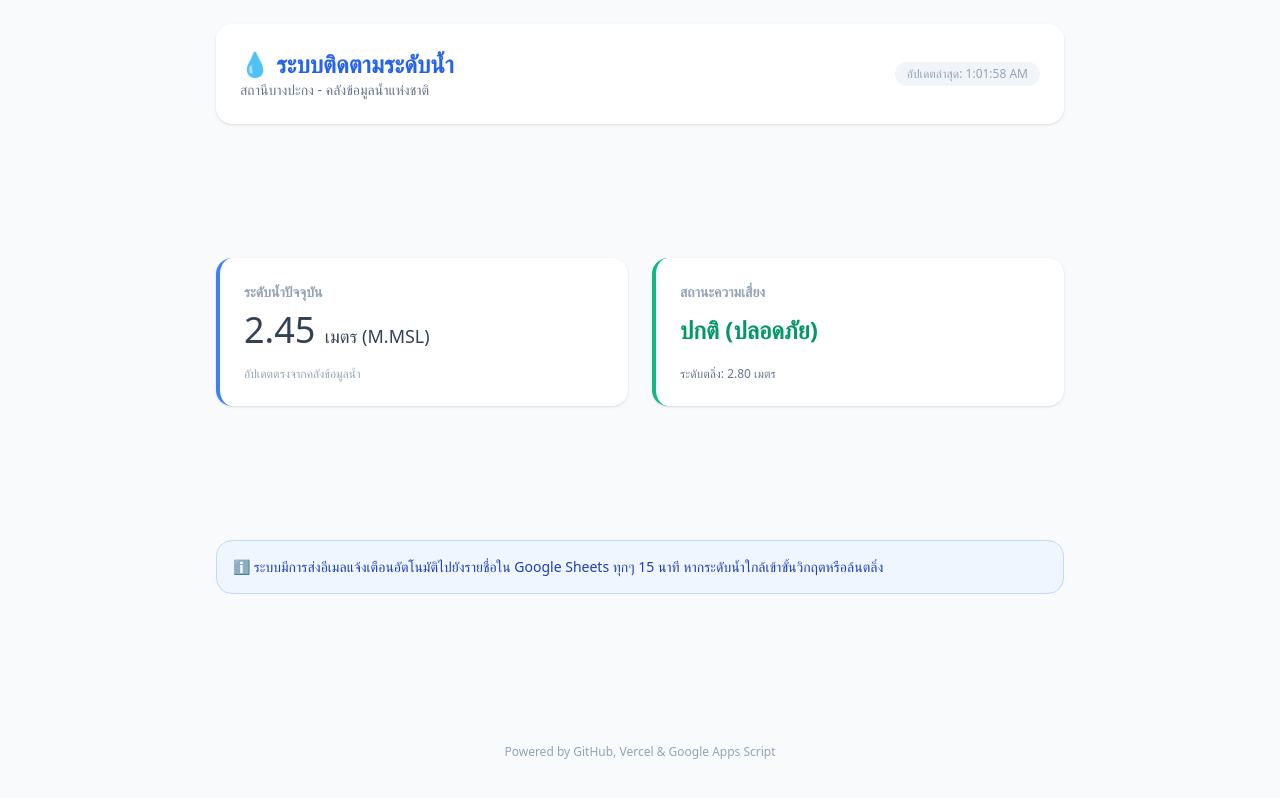
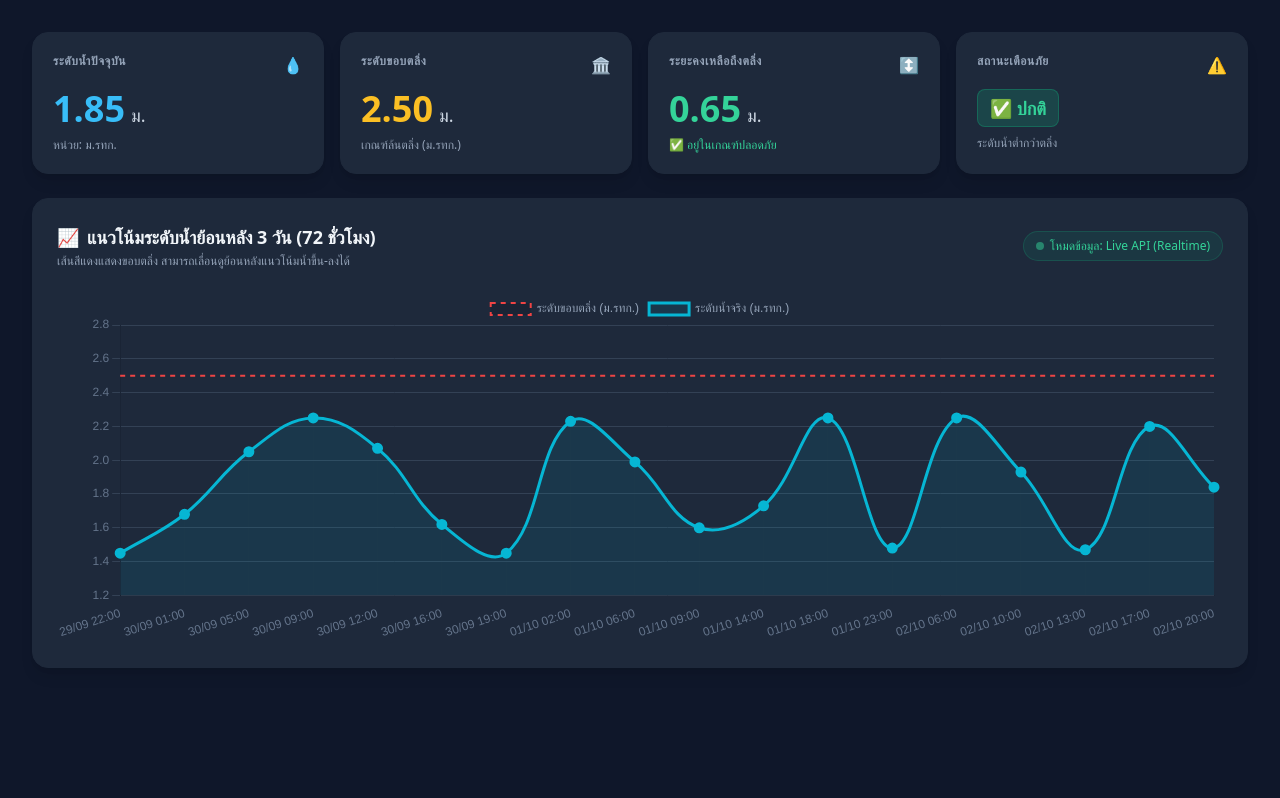
Before and after one commit to krishdakorn/bangpakong-water-dashboard, a plain HTML site: page index.html in a window 1280 px wide. Drawn offline with nearby package versions, Linux system fonts and the light colour scheme; no server answers.

Commit message:
Refactor index.html for improved layout and features

```diff
--- a/index.html
+++ b/index.html
@@ -3,82 +3,187 @@
 	<head>
 		<meta charset="UTF-8">
 		<meta name="viewport" content="width=device-width, initial-scale=1.0">
-		<title>Dashboard ระดับน้ำสถานีบางปะกงแบบเรียลไทม์</title>
-		<!-- Tailwind CSS สำหรับตกแต่ง UI -->
+		<title>Dashboard ระดับน้ำสถานีบางปะกง แบบเรียลไทม์</title>
 		<script src="https://cdn.tailwindcss.com"></script>
+		<script src="https://cdn.jsdelivr.net/npm/chart.js"></script>
 	</head>
-	<body class="bg-slate-50 font-sans text-slate-800">
-		<div class="max-w-4xl mx-auto p-6 min-h-screen flex flex-col justify-between">
-			<!-- Header -->
-			<header class="bg-white shadow rounded-2xl p-6 mb-6 flex justify-between items-center">
-				<div>
-					<h1 class="text-2xl font-bold text-blue-600">💧 ระบบติดตามระดับน้ำ</h1>
-					<p class="text-sm text-slate-500">สถานีบางปะกง - คลังข้อมูลน้ำแห่งชาติ</p>
-				</div>
-				<div id="update-time" class="text-xs text-slate-400 bg-slate-100 px-3 py-1 rounded-full">
-					กำลังโหลดข้อมูล...
-				</div>
-			</header>
+	<body class="bg-[#0f172a] text-slate-100 font-sans min-h-screen p-4 md:p-8">
+		<div class="max-w-7xl mx-auto space-y-6">
 
-			<!-- Main Dashboard Card -->
-			<main class="grid grid-cols-1 md:grid-cols-2 gap-6 mb-6">
-				<!-- ระดับน้ำปัจจุบัน -->
-				<div class="bg-white shadow rounded-2xl p-6 flex flex-col justify-between border-l-4 border-blue-500">
-					<div>
-						<h2 class="text-sm font-semibold text-slate-400 uppercase">ระดับน้ำปัจจุบัน</h2>
-						<div class="text-4xl font-ext500 mt-2 text-slate-700">
-							<span id="water-level">--</span> <span class="text-lg font-normal">เมตร (M.MSL)</span>
-						</div>
+			<!-- Top Cards Grid -->
+			<div class="grid grid-cols-1 sm:grid-cols-2 lg:grid-cols-4 gap-4">
+				<!-- 1. ระดับน้ำปัจจุบัน -->
+				<div class="bg-[#1e293b] border border-slate-800 rounded-2xl p-5 shadow-lg relative overflow-hidden">
+					<div class="flex justify-between items-start">
+						<span class="text-xs font-semibold uppercase tracking-wider text-slate-400">ระดับน้ำปัจจุบัน</span>
+						<span class="text-sky-400">💧</span>
 					</div>
-					<div class="mt-4 text-xs text-slate-400">อัปเดตตรงจากคลังข้อมูลน้ำ</div>
+					<div class="mt-3 flex items-baseline">
+						<span id="water-level" class="text-4xl font-black text-sky-400">1.85</span>
+						<span class="ml-1.5 text-lg font-medium text-slate-300">ม.</span>
+					</div>
+					<div class="mt-2 text-xs text-slate-400">หน่วย: ม.รทก.</div>
 				</div>
 
-				<!-- สถานะตลิ่ง -->
-				<div id="status-card" class="bg-white shadow rounded-2xl p-6 flex flex-col justify-between border-l-4 border-emerald-500">
+				<!-- 2. ระดับขอบตลิ่ง -->
+				<div class="bg-[#1e293b] border border-slate-800 rounded-2xl p-5 shadow-lg relative overflow-hidden">
+					<div class="flex justify-between items-start">
+						<span class="text-xs font-semibold uppercase tracking-wider text-slate-400">ระดับขอบตลิ่ง</span>
+						<span class="text-amber-400">🏛️</span>
+					</div>
+					<div class="mt-3 flex items-baseline">
+						<span id="bank-level" class="text-4xl font-black text-amber-400">2.50</span>
+						<span class="ml-1.5 text-lg font-medium text-slate-300">ม.</span>
+					</div>
+					<div class="mt-2 text-xs text-slate-400">เกณฑ์ล้นตลิ่ง (ม.รทก.)</div>
+				</div>
+
+				<!-- 3. ระยะคงเหลือถึงตลิ่ง -->
+				<div class="bg-[#1e293b] border border-slate-800 rounded-2xl p-5 shadow-lg relative overflow-hidden">
+					<div class="flex justify-between items-start">
+						<span class="text-xs font-semibold uppercase tracking-wider text-slate-400">ระยะคงเหลือถึงตลิ่ง</span>
+						<span class="text-emerald-400">↕️</span>
+					</div>
+					<div class="mt-3 flex items-baseline">
+						<span id="remaining-level" class="text-4xl font-black text-emerald-400">0.65</span>
+						<span class="ml-1.5 text-lg font-medium text-slate-300">ม.</span>
+					</div>
+					<div id="remaining-desc" class="mt-2 text-xs text-emerald-400 flex items-center">✅ อยู่ในเกณฑ์ปลอดภัย</div>
+				</div>
+
+				<!-- 4. สถานะเตือนภัย -->
+				<div class="bg-[#1e293b] border border-slate-800 rounded-2xl p-5 shadow-lg relative overflow-hidden">
+					<div class="flex justify-between items-start">
+						<span class="text-xs font-semibold uppercase tracking-wider text-slate-400">สถานะเตือนภัย</span>
+						<span class="text-slate-400">⚠️</span>
+					</div>
+					<div class="mt-3">
+						<span id="status-badge" class="inline-flex items-center px-3 py-1 rounded-lg text-lg font-bold bg-emerald-500/20 text-emerald-400 border border-emerald-500/30">
+							✅ ปกติ
+						</span>
+					</div>
+					<div id="status-sub" class="mt-2 text-xs text-slate-400">ระดับน้ำต่ำกว่าตลิ่ง</div>
+				</div>
+			</div>
+
+			<!-- Chart Section -->
+			<div class="bg-[#1e293b] border border-slate-800 rounded-2xl p-6 shadow-lg">
+				<div class="flex flex-col sm:flex-row justify-between items-start sm:items-center mb-6 gap-4">
 					<div>
-						<h2 class="text-sm font-semibold text-slate-400 uppercase">สถานะความเสี่ยง</h2>
-						<div id="status-text" class="text-2xl font-bold mt-3 text-emerald-600">
-							กำลังตรวจสอบ...
-						</div>
+						<h2 class="text-lg font-bold flex items-center gap-2">
+							<span>📈</span> แนวโน้มระดับน้ำย้อนหลัง 3 วัน (72 ชั่วโมง)
+						</h2>
+						<p class="text-xs text-slate-400 mt-0.5">เส้นสีแดงแสดงขอบตลิ่ง สามารถเลื่อนดูย้อนหลังแนวโน้มน้ำขึ้น-ลงได้</p>
 					</div>
-					<div id="bank-info" class="mt-4 text-xs text-slate-500">ระดับตลิ่ง: -- เมตร</div>
+					<div class="bg-emerald-500/10 border border-emerald-500/20 px-3 py-1.5 rounded-full text-xs text-emerald-400 font-medium flex items-center gap-1.5">
+						<span class="w-2 h-2 rounded-full bg-emerald-400 animate-pulse"></span> โหมดข้อมูล: Live API (Realtime)
+					</div>
 				</div>
-			</main>
 
-			<!-- ข้อมูลเพิ่มเติม / แจ้งเตือน -->
-			<section class="bg-blue-50 border border-blue-200 rounded-2xl p-4 text-sm text-blue-800 mb-6">
-				ℹ️ ระบบมีการส่งอีเมลแจ้งเตือนอัตโนมัติไปยังรายชื่อใน Google Sheets ทุกๆ 15 นาที หากระดับน้ำใกล้เข้าขั้นวิกฤตหรือล้นตลิ่ง
-			</section>
+				<div class="relative h-[350px] w-full">
+					<canvas id="waterChart"></canvas>
+				</div>
+			</div>
 
-			<!-- Footer -->
-			<footer class="text-center text-xs text-slate-400 py-4">
-				Powered by GitHub, Vercel & Google Apps Script
-			</footer>
 		</div>
 
 		<script>
-			async function fetchWaterData() {
+			// สร้างกราฟเส้นด้วย Chart.js จำลองรูปแบบ Wave น้ำขึ้น-ลง
+			const ctx = document.getElementById('waterChart').getContext('2d');
+
+			// ข้อมูลตัวอย่างเวลาและระดับน้ำย้อนหลัง 72 ชม.
+			const labels = [
+				"29/09 22:00", "30/09 01:00", "30/09 05:00", "30/09 09:00", "30/09 12:00",
+				"30/09 16:00", "30/09 19:00", "01/10 02:00", "01/10 06:00", "01/10 09:00",
+				"01/10 14:00", "01/10 18:00", "01/10 23:00", "02/10 06:00", "02/10 10:00",
+				"02/10 13:00", "02/10 17:00", "02/10 20:00"
+			];
+
+			const waterData = [1.45, 1.68, 2.05, 2.25, 2.07, 1.62, 1.45, 2.23, 1.99, 1.60, 1.73, 2.25, 1.48, 2.25, 1.93, 1.47, 2.20, 1.84];
+			const bankLimitLine = Array(labels.length).fill(2.50); // เส้นขอบตลิ่ง 2.50 ม.
+
+			const waterChart = new Chart(ctx, {
+				type: 'line',
+				data: {
+					labels: labels,
+					datasets: [
+						{
+							label: 'ระดับขอบตลิ่ง (ม.รทก.)',
+							data: bankLimitLine,
+							borderColor: '#ef4444',
+							borderWidth: 2,
+							borderDash: [5, 5],
+							pointRadius: 0,
+							fill: false
+						},
+						{
+							label: 'ระดับน้ำจริง (ม.รทก.)',
+							data: waterData,
+							borderColor: '#06b6d4',
+							backgroundColor: 'rgba(6, 182, 212, 0.1)',
+							borderWidth: 3,
+							pointBackgroundColor: '#06b6d4',
+							pointRadius: 4,
+							pointHoverRadius: 6,
+							tension: 0.4,
+							fill: true
+						}
+					]
+				},
+				options: {
+					responsive: true,
+					maintainAspectRatio: false,
+					plugins: {
+						legend: {
+							position: 'top',
+							labels: { color: '#94a3b8', font: { family: 'sans-serif' } }
+						},
+						tooltip: {
+							mode: 'index',
+							intersect: false,
+							backgroundColor: '#1e293b',
+							titleColor: '#f8fafc',
+							bodyColor: '#38bdf8',
+							borderColor: '#334155',
+							borderWidth: 1
+						}
+					},
+					scales: {
+						x: {
+							grid: { color: '#1e293b' },
+							ticks: { color: '#64748b' }
+						},
+						y: {
+							grid: { color: '#334155' },
+							ticks: { color: '#64748b' },
+							min: 1.2,
+							max: 2.8
+						}
+					}
+				}
+			});
+
+			async function fetchRealtimeData() {
 				try {
-					// หมายเหตุ: คุณสามารถดึงข้อมูลจาก Web App URL ของ Apps Script ที่คุณ Deploy ไว้ หรือดึงตรงจาก API ThaiWater
-					// (ในที่นี้จำลองการเรียกใช้งานหรือเชื่อมต่อผ่าน Apps Script Web App ของคุณเองเพื่อความปลอดภัยเรื่อง CORS)
+					// นำ URL ของคุณมาวางแทนที่ตรงนี้ และลบเครื่องหมาย // ออก
+					const res = await fetch('https://script.google.com/macros/s/AKfycbxmg1dBVylY2L3kosZ9xMZipmD4KAB48Qs0vRs88TrfvgMcGAdII1dVnt2QVxiq6i4q/exec');
+					const data = await res.json();
 
-					// const response = await fetch('URL_WEB_APP_GOOGLE_APPS_SCRIPT_ของคุณ');
-					// const data = await response.json();
-
-					// ข้อมูลจำลอง (Mock Data) สำหรับแสดงผลเบื้องต้น
-					document.getElementById('water-level').innerText = "2.45";
-					document.getElementById('bank-info').innerText = "ระดับตลิ่ง: 2.80 เมตร";
-					document.getElementById('status-text').innerText = "ปกติ (ปลอดภัย)";
-					document.getElementById('update-time').innerText = "อัปเดตล่าสุด: " + new Date().toLocaleTimeString();
-
-				} catch (error) {
-					console.error("Failed to fetch data", error);
+					// เอาเครื่องหมาย // ออกเพื่อให้ระบบดึงค่ามาแสดงผลบน Dashboard จริง
+					document.getElementById('water-level').innerText = data.water_level;
+					document.getElementById('bank-level').innerText = data.bank_level;
+					document.getElementById('remaining-level').innerText = data.remaining;
+				} catch (e) {
+					console.error("Fetch error:", e);
 				}
 			}
 
-			// โหลดข้อมูลตอนเปิดเว็บ และรีเฟรชทุก 1 ปี / 15 นาที
-			fetchWaterData();
-			setInterval(fetchWaterData, 900000); // 15 นาที
+			// 💡 เคล็ดลับ: อย่าลืมเพิ่มบรรทัดเรียกใช้งานฟังก์ชันนี้ที่บรรทัดสุดท้ายสุดของ Script เพื่อให้มันดึงข้อมูลทันทีที่เปิดเว็บครับ
+			fetchRealtimeData();
+
+			// เรียกข้อมูลทุกๆ 15 นาที
+			setInterval(fetchRealtimeData, 900000);
+
 		</script>
 	</body>
 </html>
```
